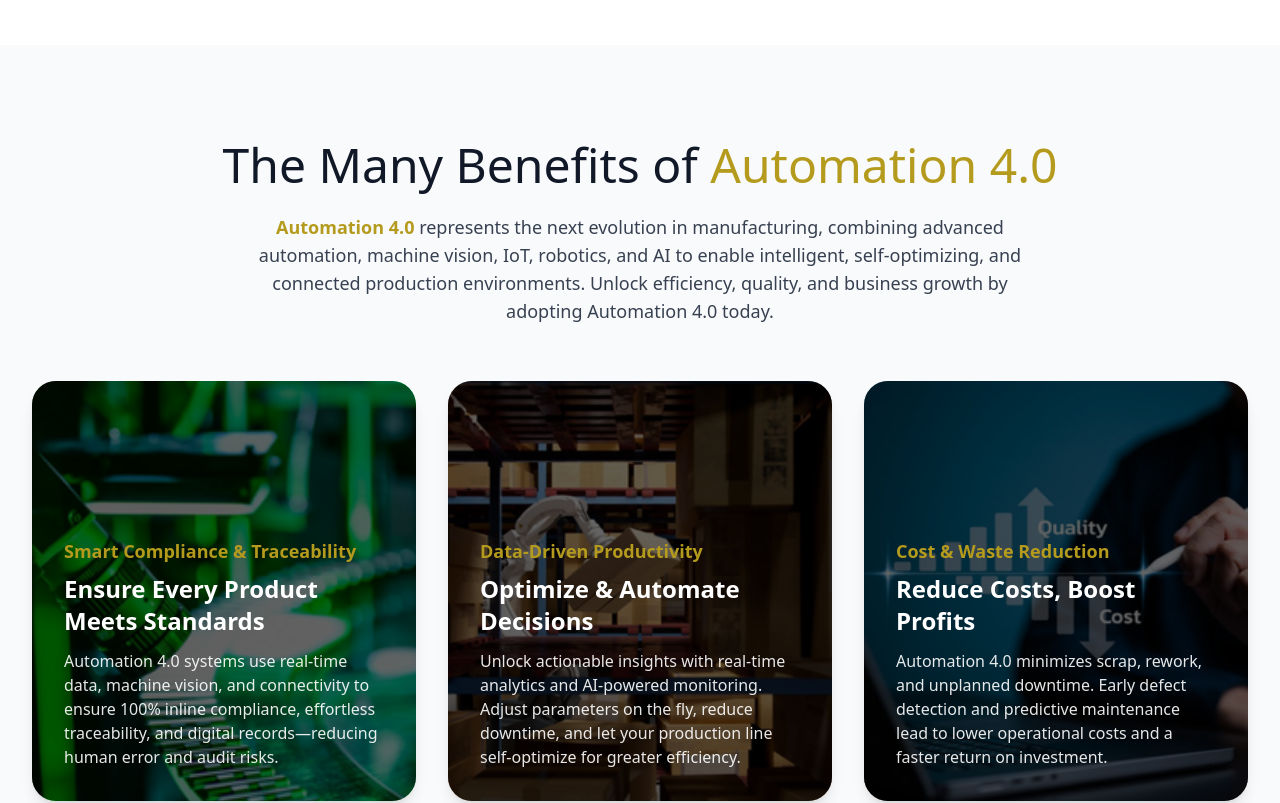
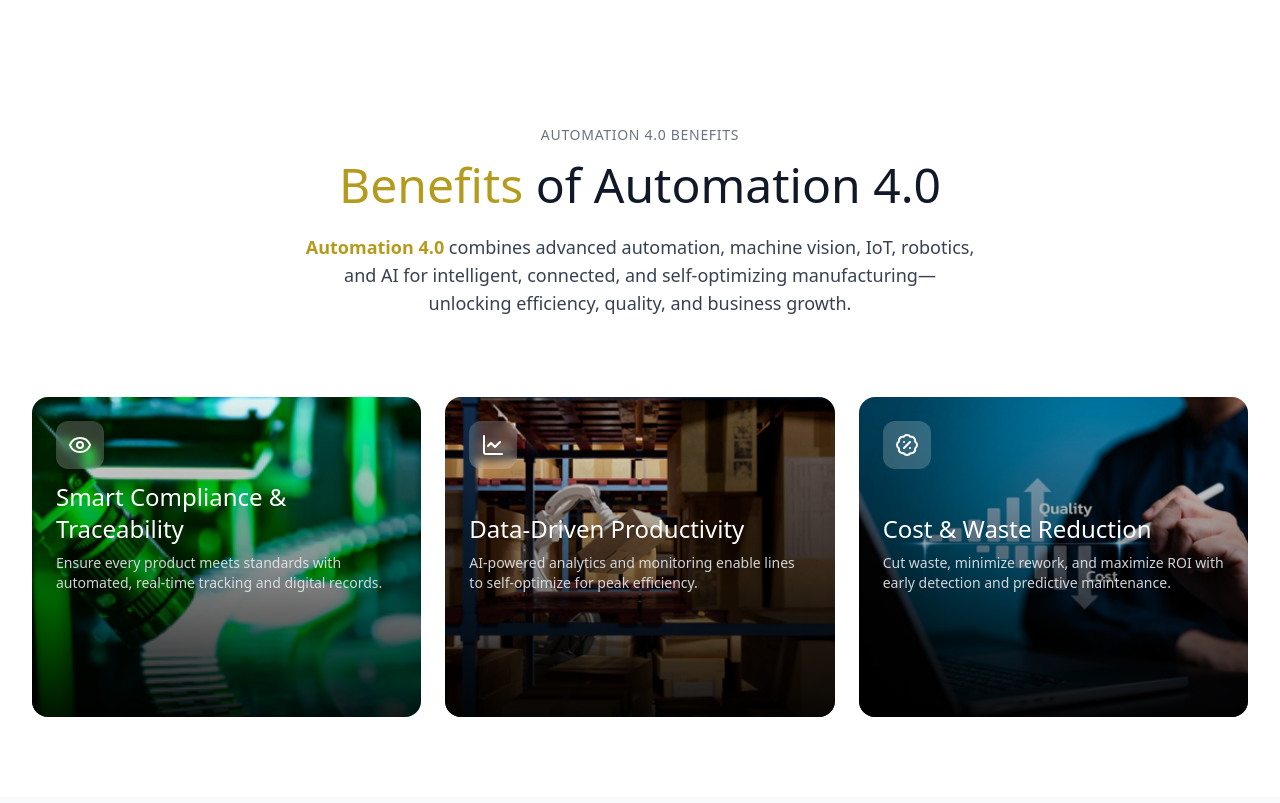
Before and after one commit to pradyumna-aseiro/Aseiro-website, a Next.js app: page / in a window 1280 px wide. Shown: the part 1280-2083 px from the top of the page. Built offline with nearby package versions, Linux system fonts and the light colour scheme.

Commit message:
Matching styles of solution cards and benefit cards

```diff
--- a/components/MainPage/BenefitsSection.tsx
+++ b/components/MainPage/BenefitsSection.tsx
@@ -1,74 +1,107 @@
-'use client'
+// components/BenefitsCards.tsx
 
-import Image from "next/image"
+import { CheckCircle, ArrowRight, Target, LineChart, BadgePercent, Eye } from "lucide-react";
+import Image from "next/image";
 
-export default function BenefitsSection() {
+const benefits = [
+  {
+    title: "Smart Compliance & Traceability",
+    description: "Ensure every product meets standards with automated, real-time tracking and digital records.",
+    image: "/benefits-ensure-compliance.png",
+    icon: <Eye className="h-6 w-6" />,
+    features: [
+      "100% Inline Inspection",
+      "Effortless Traceability",
+      "Automated Audit Trails",
+      "Reduced Human Error"
+    ],
+    id: "compliance",
+  },
+  {
+    title: "Data-Driven Productivity",
+    description: "AI-powered analytics and monitoring enable lines to self-optimize for peak efficiency.",
+    image: "/benefits-optimise.png",
+    icon: <LineChart className="h-6 w-6" />,
+    features: [
+      "Live Analytics",
+      "Predictive Adjustments",
+      "Downtime Reduction",
+      "Self-Optimizing Lines"
+    ],
+    id: "productivity",
+  },
+  {
+    title: "Cost & Waste Reduction",
+    description: "Cut waste, minimize rework, and maximize ROI with early detection and predictive maintenance.",
+    image: "/benefits-reduce-costs.png",
+    icon: <BadgePercent className="h-6 w-6" />,
+    features: [
+      "Lower Scrap & Rework",
+      "Predictive Maintenance",
+      "Less Downtime",
+      "Faster ROI"
+    ],
+    id: "cost",
+  },
+];
+
+export default function BenefitsCards() {
   return (
-    <section className="py-24 bg-gray-50">
+    <section className="py-20 bg-white">
       <div className="max-w-7xl mx-auto px-4 sm:px-6 lg:px-8">
-        <h2 className="text-center text-4xl lg:text-5xl font-light text-gray-900 mb-6">
-          The Many Benefits of <span className="text-[#b59b1d]">Automation 4.0</span>
+        <div className="text-center mb-20">
+          <p className="text-sm uppercase tracking-wider text-gray-500 mb-4">AUTOMATION 4.0 BENEFITS</p>
+          <h2 className="text-4xl lg:text-5xl font-light text-gray-900 mb-6">
+            <span className="text-[#b59b1d]">Benefits</span> of Automation 4.0
           </h2>
-        <p className="max-w-3xl mx-auto text-center text-lg text-gray-700 mb-14 font-light">
-          <span className="font-semibold text-[#b59b1d]">Automation 4.0</span> represents the next evolution in manufacturing, combining advanced automation, machine vision, IoT, robotics, and AI to enable intelligent, self-optimizing, and connected production environments. Unlock efficiency, quality, and business growth by adopting Automation 4.0 today.
+          <p className="max-w-2xl mx-auto text-center text-lg text-gray-700 mb-8 font-light">
+            <span className="font-semibold text-[#b59b1d]">Automation 4.0</span> combines advanced automation, machine vision, IoT, robotics, and AI for intelligent, connected, and self-optimizing manufacturing—unlocking efficiency, quality, and business growth.
           </p>
-        <div className="grid grid-cols-1 md:grid-cols-3 gap-8">
-          {/* Benefit Card 1 */}
-          <div className="relative rounded-3xl overflow-hidden shadow-lg group h-[420px] flex items-end">
+        </div>
+        <div className="grid grid-cols-1 md:grid-cols-2 lg:grid-cols-3 gap-6 justify-center">
+          {benefits.map((benefit, index) => (
+            <div key={index} id={benefit.id} className="group">
+              <div className="relative h-80 rounded-2xl overflow-hidden transform transition-all duration-500 group-hover:scale-105 group-hover:shadow-2xl group-hover:-translate-y-2">
                 <Image
-              src="/benefits-ensure-compliance.png"
-              alt="Ensure Compliance"
+                  src={benefit.image || "/placeholder.svg"}
+                  alt={benefit.title}
                   fill
-              className="object-cover absolute inset-0 z-0"
-              sizes="(max-width: 768px) 100vw, 33vw"
+                  className="object-cover transition-transform duration-700 group-hover:scale-110"
                 />
-            <div className="absolute inset-0 bg-black/60 z-10" />
-            <div className="relative z-20 p-8">
-              <div className="text-[#b59b1d] font-semibold mb-2 text-lg">Smart Compliance & Traceability</div>
-              <div className="text-white font-bold text-2xl mb-3">Ensure Every Product Meets Standards</div>
-              <div className="text-white/90 text-base font-light">
-                Automation 4.0 systems use real-time data, machine vision, and connectivity to ensure 100% inline compliance, effortless traceability, and digital records—reducing human error and audit risks.
+                <div className="absolute inset-0 bg-gradient-to-t from-black/90 via-black/40 to-transparent transition-all duration-500 group-hover:from-black/95 group-hover:via-black/50"></div>
+                <div className="absolute inset-0 bg-[#004080]/0 transition-all duration-500 group-hover:bg-[#004080]/20"></div>
+                <div className="absolute inset-0 flex flex-col justify-between p-6">
+                  <div className="flex justify-between items-start">
+                    <div className="w-12 h-12 bg-white/20 backdrop-blur-sm rounded-xl flex items-center justify-center transition-all duration-500 group-hover:bg-[#b59b1d] group-hover:scale-110">
+                      <div className="text-white transition-colors duration-500 group-hover:text-[#004080]">
+                        {benefit.icon}
+                      </div>
+                    </div>
+                    <div className="w-8 h-8 bg-white/20 backdrop-blur-sm rounded-full flex items-center justify-center opacity-0 transform translate-x-4 transition-all duration-500 group-hover:opacity-100 group-hover:translate-x-0">
+                      <ArrowRight className="h-4 w-4 text-white" />
+                    </div>
+                  </div>
+                  <div className="transform transition-all duration-500 group-hover:translate-y-0 translate-y-2">
+                    <h3 className="text-2xl font-light text-white mb-2 group-hover:text-[#b59b1d]">{benefit.title}</h3>
+                    <p className="text-gray-200 text-sm mb-4 opacity-90 group-hover:opacity-100 transition-opacity duration-500">
+                      {benefit.description}
+                    </p>
+                    <div className="space-y-1 mb-4 opacity-0 transform translate-y-4 transition-all duration-500 delay-100 group-hover:opacity-100 group-hover:translate-y-0">
+                      {benefit.features.map((feature, idx) => (
+                        <div key={idx} className="flex items-center text-xs text-gray-300">
+                          <CheckCircle className="h-3 w-3 mr-2 text-[#b59b1d]" />
+                          {feature}
+                        </div>
+                      ))}
                     </div>
                   </div>
                 </div>
-          {/* Benefit Card 2 */}
-          <div className="relative rounded-3xl overflow-hidden shadow-lg group h-[420px] flex items-end">
-            <Image
-              src="/benefits-optimise.png"
-              alt="Optimize"
-              fill
-              className="object-cover absolute inset-0 z-0"
-              sizes="(max-width: 768px) 100vw, 33vw"
-            />
-            <div className="absolute inset-0 bg-black/60 z-10" />
-            <div className="relative z-20 p-8">
-              <div className="text-[#b59b1d] font-semibold mb-2 text-lg">Data-Driven Productivity</div>
-              <div className="text-white font-bold text-2xl mb-3">Optimize & Automate Decisions</div>
-              <div className="text-white/90 text-base font-light">
-                Unlock actionable insights with real-time analytics and AI-powered monitoring. Adjust parameters on the fly, reduce downtime, and let your production line self-optimize for greater efficiency.
+                <div className="absolute inset-0 border-2 border-transparent rounded-2xl transition-all duration-500 group-hover:border-[#b59b1d]/50"></div>
               </div>
             </div>
-          </div>
-          {/* Benefit Card 3 */}
-          <div className="relative rounded-3xl overflow-hidden shadow-lg group h-[420px] flex items-end">
-            <Image
-              src="/benefits-reduce-costs.png"
-              alt="Reduce Costs"
-              fill
-              className="object-cover absolute inset-0 z-0"
-              sizes="(max-width: 768px) 100vw, 33vw"
-            />
-            <div className="absolute inset-0 bg-black/60 z-10" />
-            <div className="relative z-20 p-8">
-              <div className="text-[#b59b1d] font-semibold mb-2 text-lg">Cost & Waste Reduction</div>
-              <div className="text-white font-bold text-2xl mb-3">Reduce Costs, Boost Profits</div>
-              <div className="text-white/90 text-base font-light">
-                Automation 4.0 minimizes scrap, rework, and unplanned downtime. Early defect detection and predictive maintenance lead to lower operational costs and a faster return on investment.
-              </div>
-            </div>
-          </div>
+          ))}
         </div>
       </div>
     </section>
-  )
+  );
 }
```
Also changed, not shown: public/Solutions-warehouse.png. Lines whose indentation alone changed are shown as unchanged.
